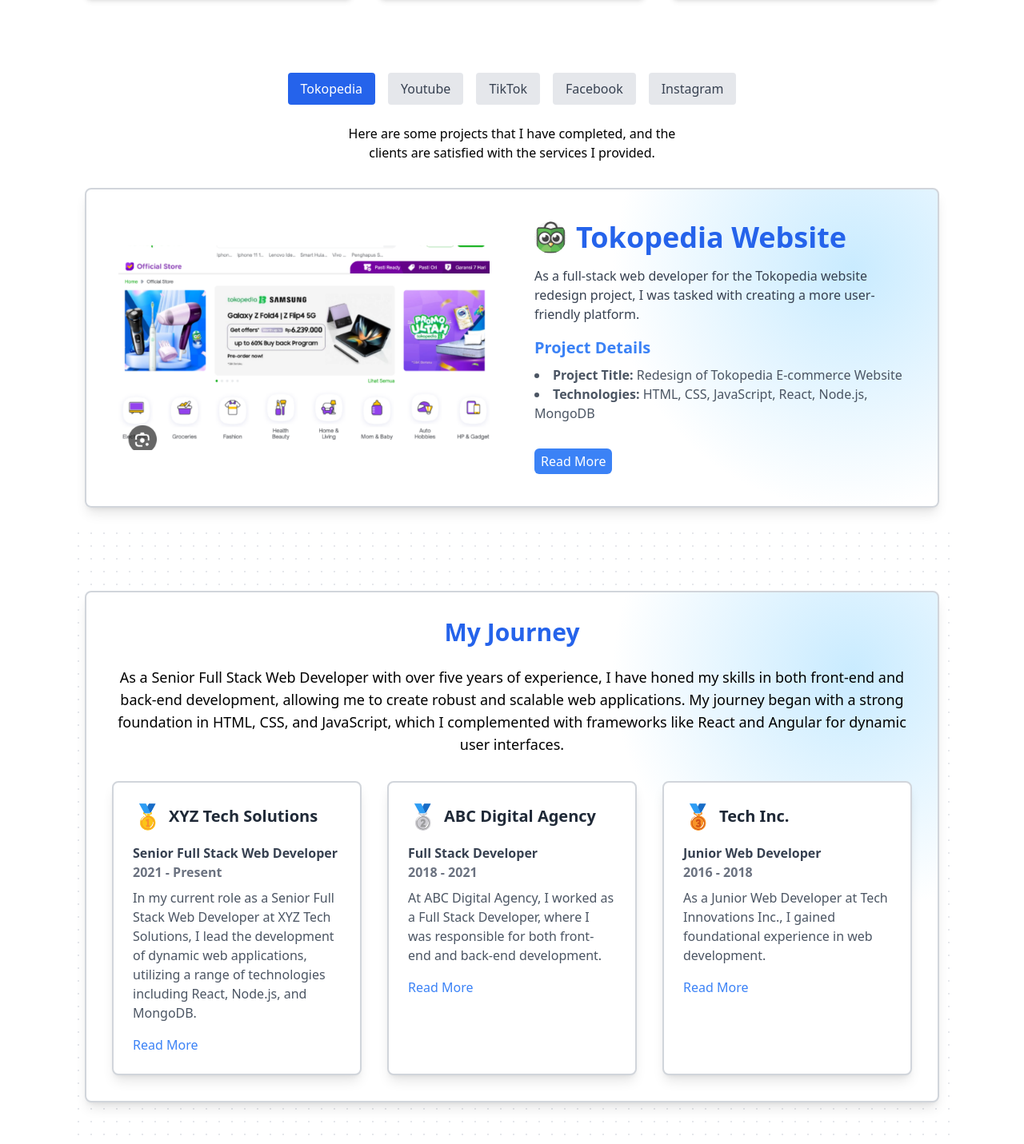
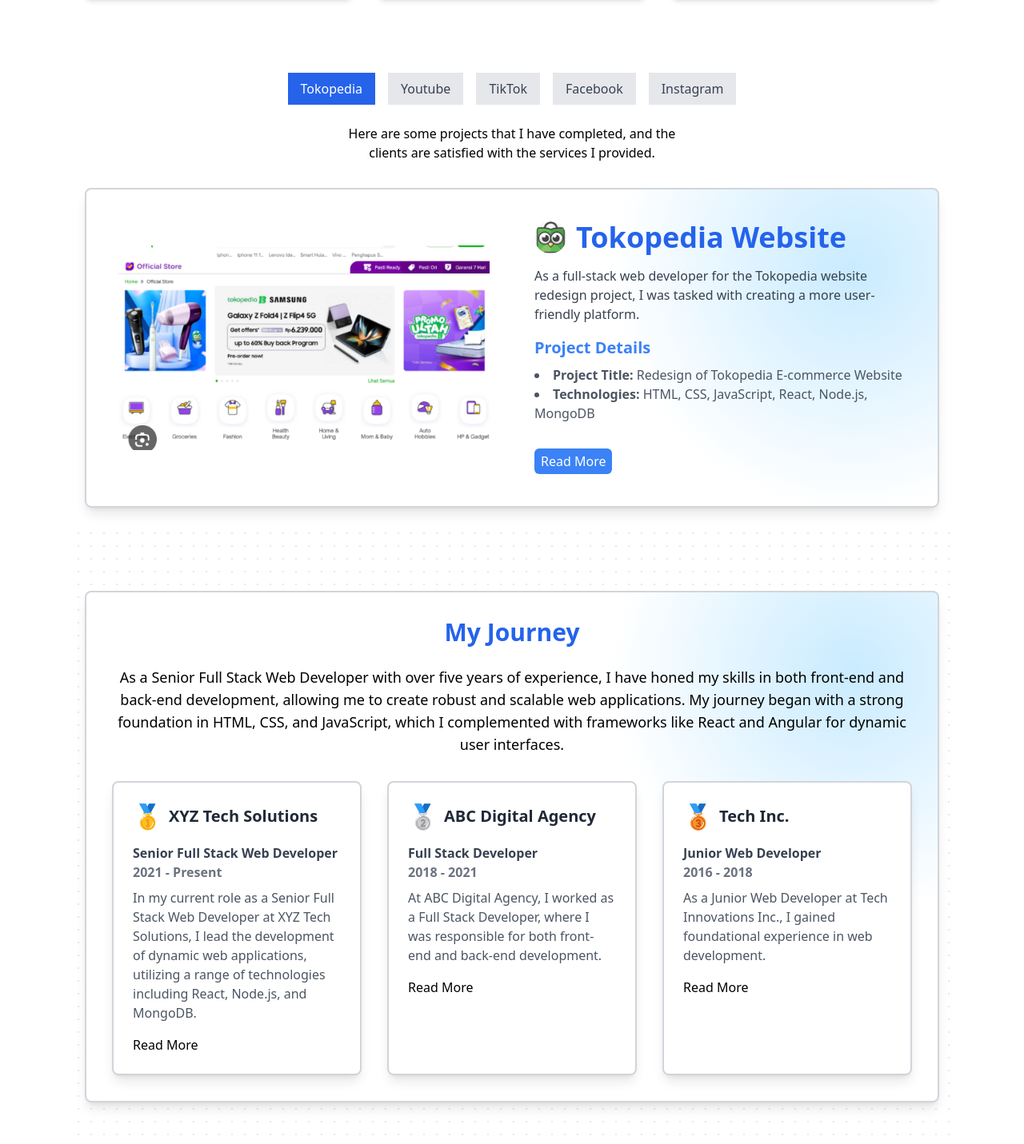
Before and after one commit to farrelihsanp/tugas-portfolio, a React (Vite) app: page / in a window 1280 px wide. Shown: the part 1639-3070 px from the top of the page at 80% size. Built offline with nearby package versions, Linux system fonts and the light colour scheme.

Commit message:
push 10:38

```diff
--- a/src/mini-components/ButtonPortfolio.tsx
+++ b/src/mini-components/ButtonPortfolio.tsx
@@ -15,7 +15,7 @@
 }) => {
   return (
     <button
-      className={`py-2 px-4 rounded hover:bg-blue-600 duration-300 hover:text-white ${
+      className={`py-2 px-4 roundedt duration-300 hover:text-white ${
         activeTab === label
           ? "bg-blue-600 text-white"
           : "bg-gray-200 text-gray-700"
--- a/src/mini-components/ItemExperience.tsx
+++ b/src/mini-components/ItemExperience.tsx
@@ -33,7 +33,7 @@
       )}
       <button
         onClick={toggleReadMore}
-        className="text-blue-500 hover:underline focus:outline-none mt-4 transition-colors duration-200"
+        className="text-black hover:underline focus:outline-none mt-4 transition-colors duration-200"
       >
         {isExpanded ? "Read Less" : "Read More"}
       </button>
--- a/src/mini-components/ItemPortfolio.tsx
+++ b/src/mini-components/ItemPortfolio.tsx
@@ -15,7 +15,7 @@
         <img
           src={props.src}
           alt={props.alt}
-          className="w-full h-64 object-cover rounded-lg transition-transform duration-300 ease-in-out transform hover:scale-105" // Set a fixed height
+          className="w-full h-64 object-cover rounded-lg transition-transform duration-300 ease-in-out transform hover:scale-105"
         />
       </div>
 
--- a/src/mini-components/ListItemFooter.tsx
+++ b/src/mini-components/ListItemFooter.tsx
@@ -3,7 +3,7 @@
 function ListItemFooter(props: ListItemFooterProps) {
   return (
     <li>
-      <a href={props.href} className="text-gray-600 hover:text-gray-800">
+      <a href={props.href} className="text-white hover:text-gray-800">
         {props.children}
       </a>
     </li>
```
